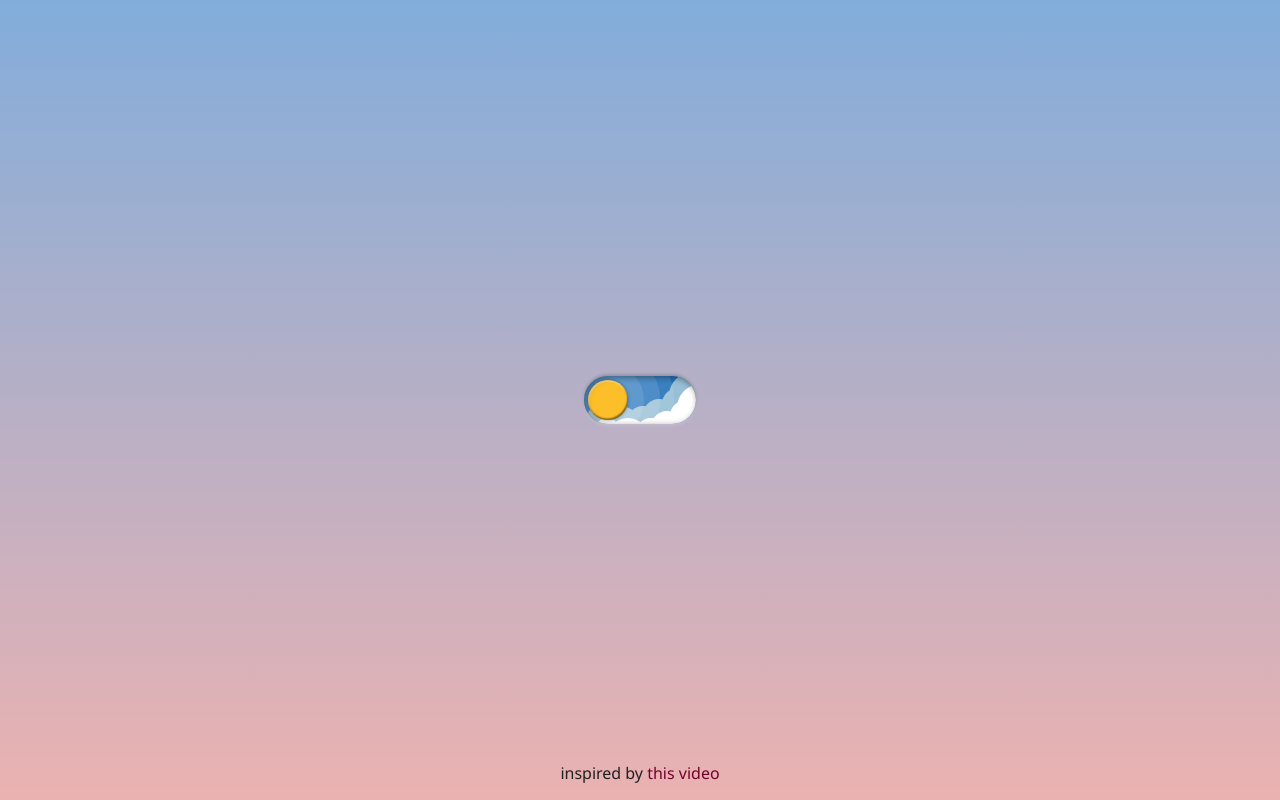
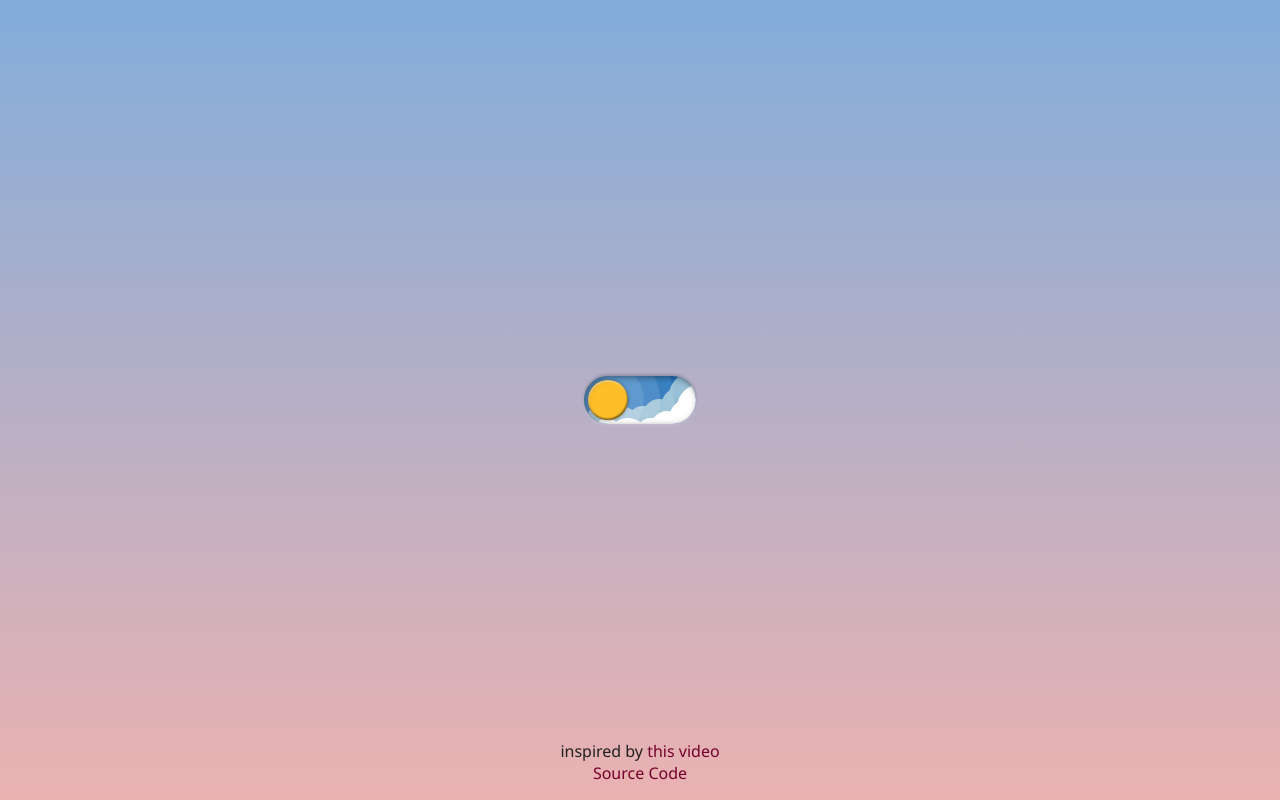
Before and after one commit to JustNeku/day-night-toggle, a plain HTML site: page index.html in a window 1280 px wide. Drawn offline with Linux system fonts and the light colour scheme.

Commit message:
link to repo

```diff
--- a/index.html
+++ b/index.html
@@ -44,7 +44,8 @@
         </label>
     </div>
     <div class="info">
-        inspired by <a href="https://www.reddit.com/r/funny/comments/14uk5wa/graphic_designers_vs_programmers/" target="_blank">this video</a>
+        <p>inspired by <a href="https://www.reddit.com/r/funny/comments/14uk5wa/graphic_designers_vs_programmers/" target="_blank">this video</a></p>
+        <p><a href="https://github.com/JustNeku/day-night-toggle/" target="_blank">Source Code</a></p>
     </div>
 </body>
 </html>
--- a/style.css
+++ b/style.css
@@ -322,6 +322,7 @@ input[type="checkbox"] {
   margin-inline: auto;
 
   transition: color var(--duration) ease-in-out;
+  text-align: center;
 
   a {
     text-decoration: none;
```
